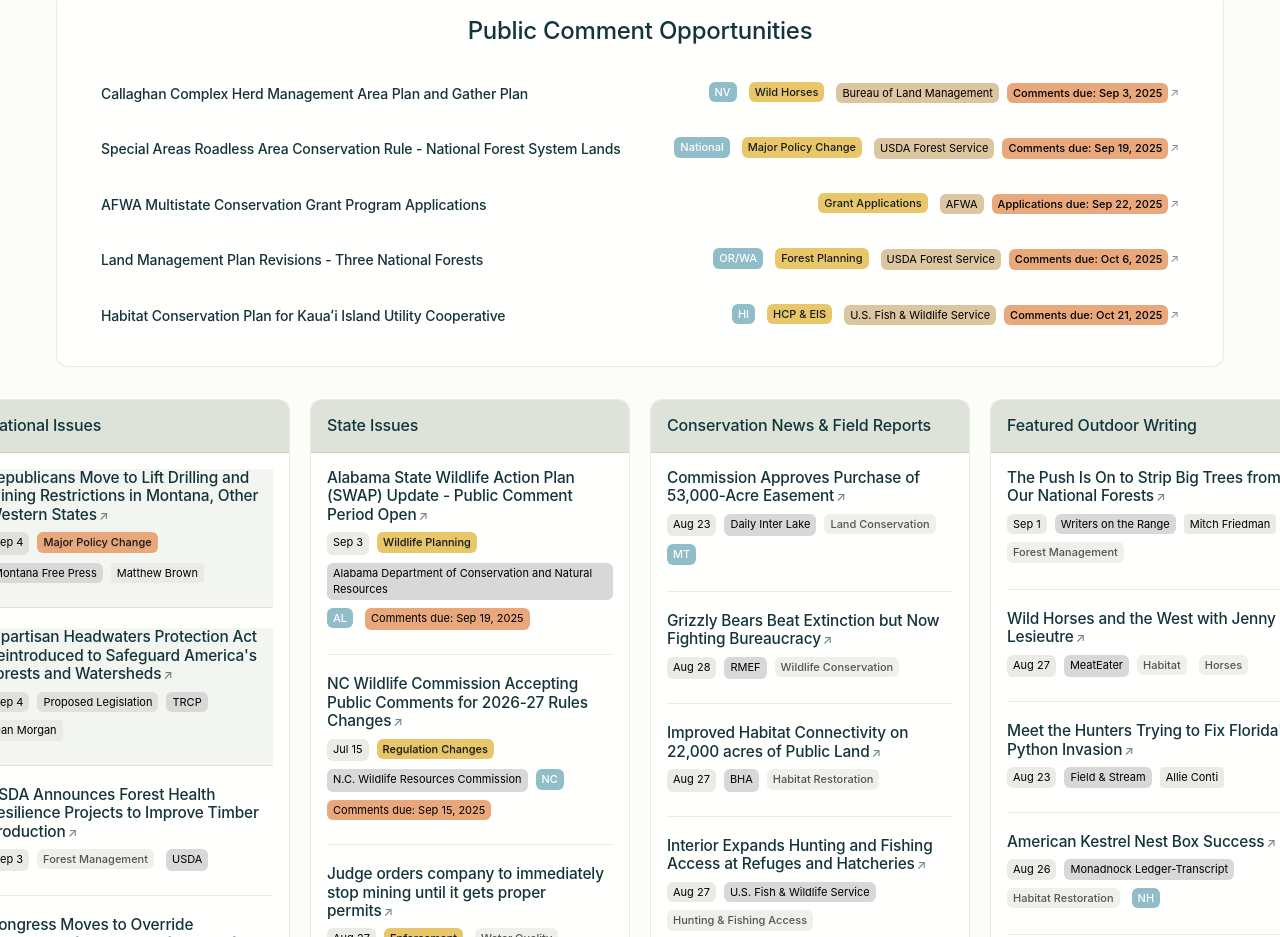
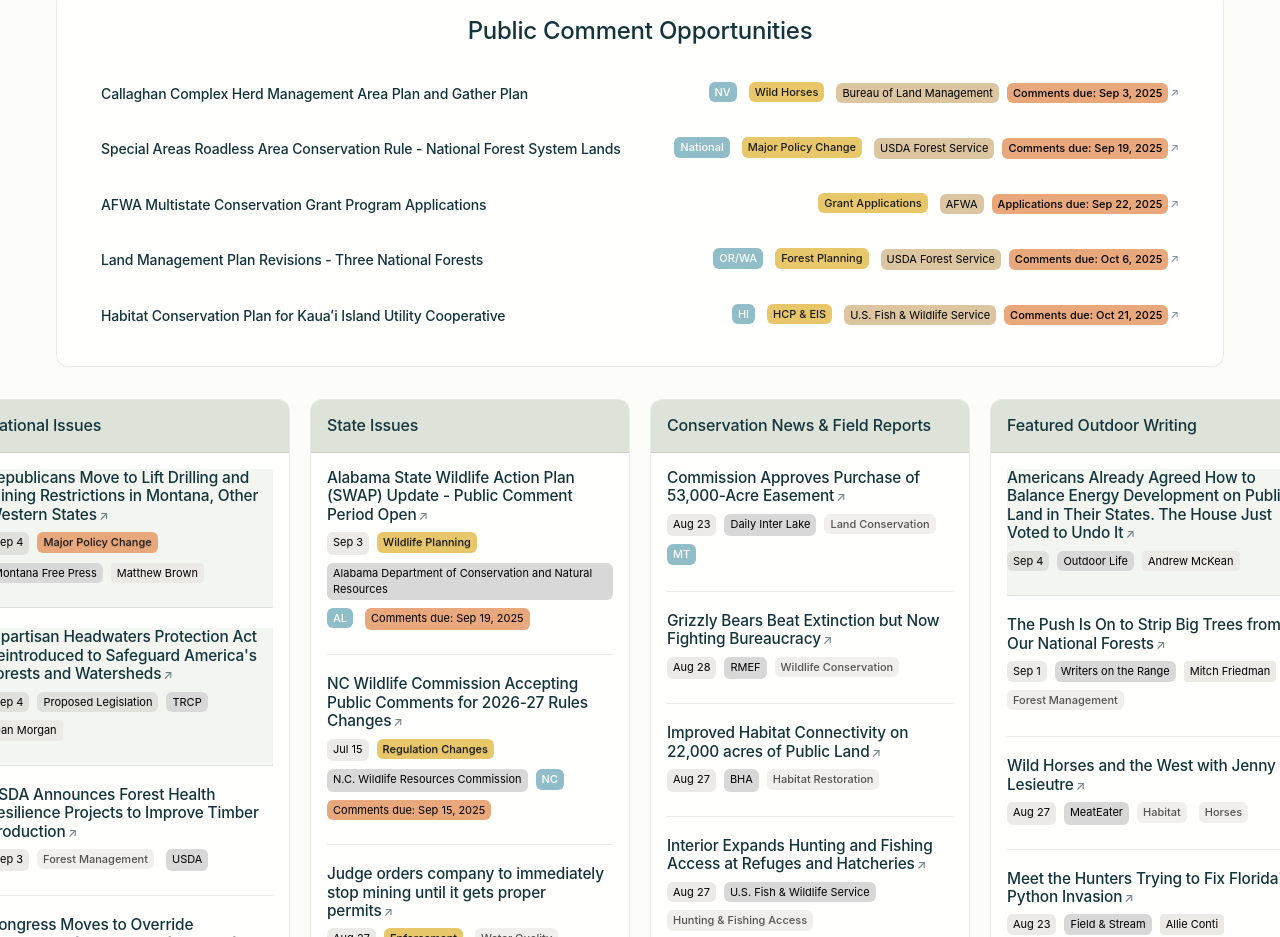
Before and after one commit to thepubtrust/ThePublicTrustPortal, a website: page index.html in a window 1280 px wide. Shown: the part 400-1337 px from the top of the page. Drawn offline with Linux system fonts and the light colour scheme.

Commit message:
Add Outdoor Life article about House voting to repeal BLM resource management plans

```diff
--- a/index.html
+++ b/index.html
@@ -492,6 +492,15 @@
 
 
                         <article class="news-item">
+                            <h4><a href="https://www.outdoorlife.com/conservation/house-votes-blm-resource-management-plans" target="_blank" rel="noopener">Americans Already Agreed How to Balance Energy Development on Public Land in Their States. The House Just Voted to Undo It</a></h4>
+                            <div class="item-meta">
+                                <span class="date">Sep 4</span>
+                                <span class="publication">Outdoor Life</span>
+                                <span class="author">Andrew McKean</span>
+                            </div>
+                        </article>
+
+                        <article class="news-item">
                             <h4><a href="https://writersontherange.org/the-push-is-on-to-strip-big-trees-from-our-national-forests/" target="_blank" rel="noopener">The Push Is On to Strip Big Trees from Our National Forests</a></h4>
                             <div class="item-meta">
                                 <span class="date">Sep 1</span>
```
